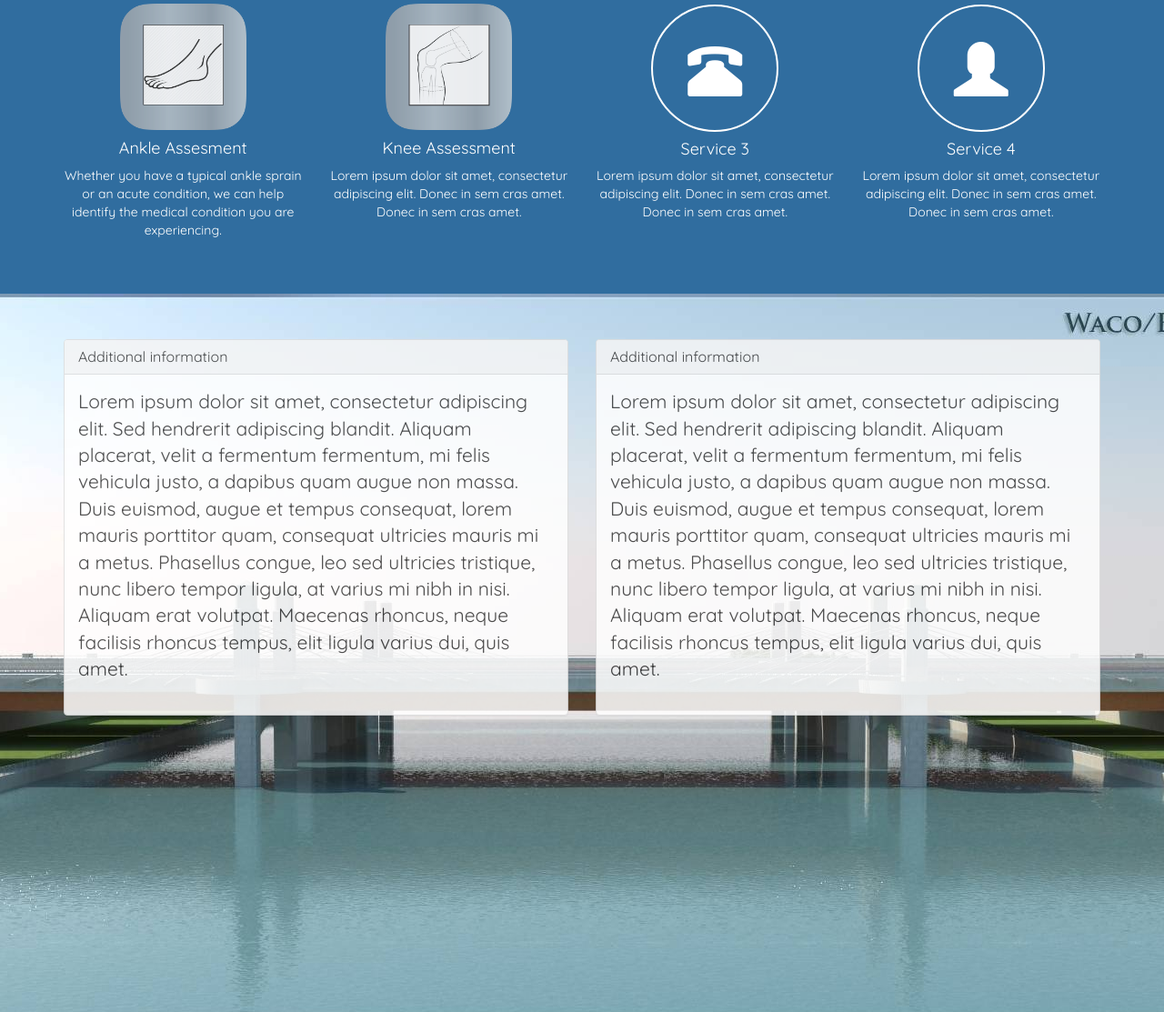
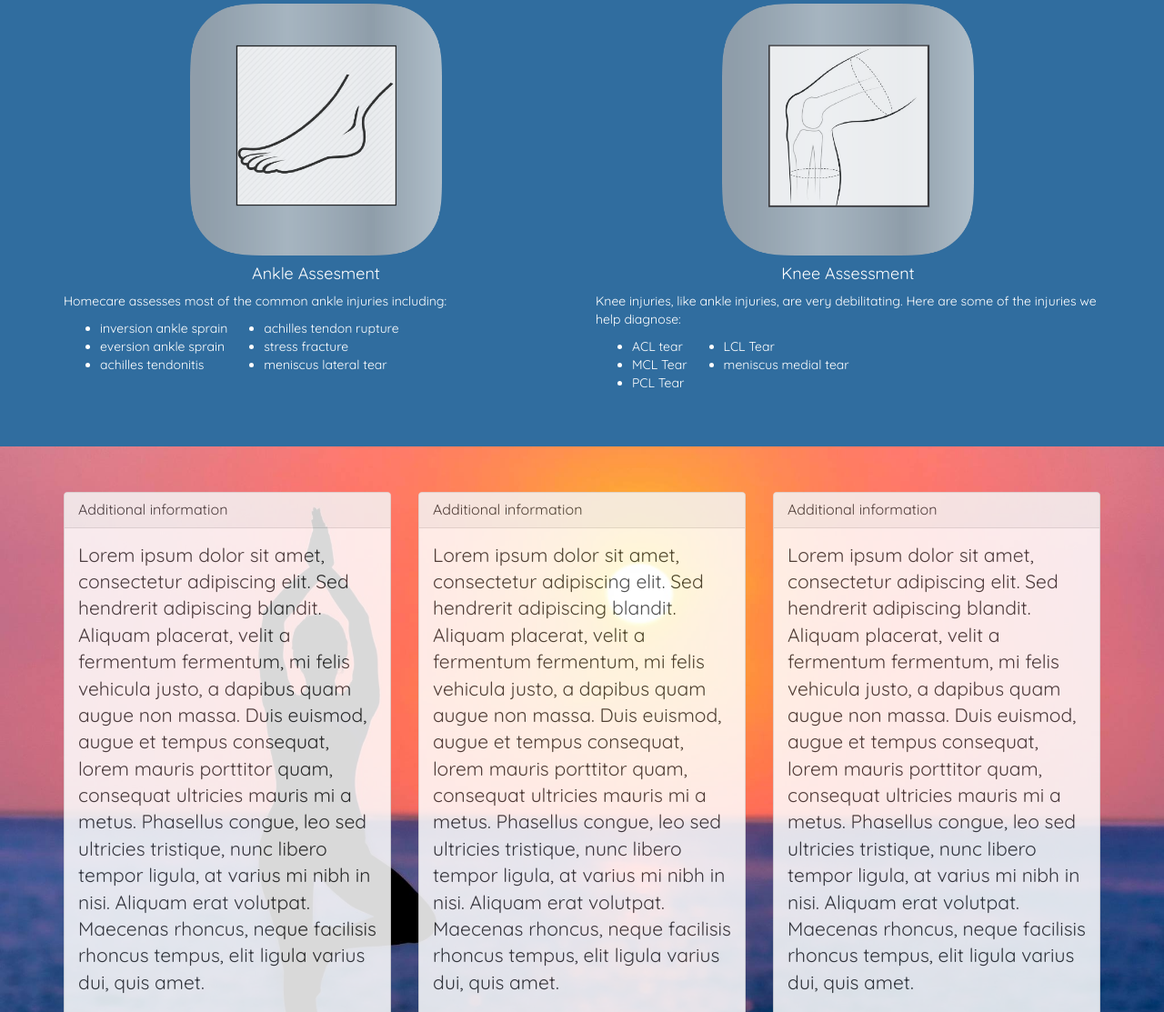
Before and after one commit to dryguy99/homecare, a website: page homecare-LP/index.html in a window 1280 px wide. Shown: the part 1396-2509 px from the top of the page at 91% size. Drawn offline with nearby package versions, Linux system fonts and the light colour scheme; some packages are replaced by stand-ins of ours.

Commit message:
final commit

```diff
--- a/homecare-LP/css/style.css
+++ b/homecare-LP/css/style.css
@@ -5,93 +5,123 @@ is available at http://www.script-tutorials.com/bootstrap-one-page-template-with
 Copyright (c) Script Tutorials. All rights reserved.
 This stylesheet and the associated (x)html may be modified in any way to fit your requirements.
 ================================================================================================= */
+
+
 /* general styles */
+
 html,
 body {
     height: 100%;
     width: 100%;
     font-family: "Quicksand", sans-serif;
 }
+
+p{
+    text-align: left;
+}
+
+
 #logo-small {
     width: 64;
     height: 64px;
     position: relative;
 }
+
 .navbar {}
+
 .navbar-default {
     background-color: #bff5ff;
     border-color: #22688e;
 }
+
 .navbar-default .navbar-brand {
     font-size: 1.2em;
     color: #000000;
 }
+
 .navbar-default .navbar-brand:hover,
 .navbar-default .navbar-brand:focus {
     color: #f96dc4;
 }
+
 .navbar-default .navbar-text {
     color: #000000;
 }
+
 .navbar-default .navbar-nav>li>a {
     color: #000000;
 }
+
 .navbar-default .navbar-nav>li>a:hover,
 .navbar-default .navbar-nav>li>a:focus {
     color: #f96dc4;
 }
+
 .navbar-default .navbar-nav>li>.dropdown-menu {
     background-color: #bff5ff;
 }
+
 .navbar-default .navbar-nav>li>.dropdown-menu>li>a {
     color: #000000;
 }
+
 .navbar-default .navbar-nav>li>.dropdown-menu>li>a:hover,
 .navbar-default .navbar-nav>li>.dropdown-menu>li>a:focus {
     color: #f96dc4;
     background-color: #22688e;
 }
+
 .navbar-default .navbar-nav>li>.dropdown-menu>li.divider {
     background-color: #22688e;
 }
+
 .navbar-default .navbar-nav .open .dropdown-menu>.active>a,
 .navbar-default .navbar-nav .open .dropdown-menu>.active>a:hover,
 .navbar-default .navbar-nav .open .dropdown-menu>.active>a:focus {
     color: #f96dc4;
     background-color: #22688e;
 }
+
 .navbar-default .navbar-nav>.active>a,
 .navbar-default .navbar-nav>.active>a:hover,
 .navbar-default .navbar-nav>.active>a:focus {
     color: #f96dc4;
     background-color: #22688e;
 }
+
 .navbar-default .navbar-nav>.open>a,
 .navbar-default .navbar-nav>.open>a:hover,
 .navbar-default .navbar-nav>.open>a:focus {
     color: #f96dc4;
     background-color: #22688e;
 }
+
 .navbar-default .navbar-toggle {
     border-color: #22688e;
 }
+
 .navbar-default .navbar-toggle:hover,
 .navbar-default .navbar-toggle:focus {
     background-color: #22688e;
 }
+
 .navbar-default .navbar-toggle .icon-bar {
     background-color: #000000;
 }
+
 .navbar-default .navbar-collapse,
 .navbar-default .navbar-form {
     border-color: #000000;
 }
+
 .navbar-default .navbar-link {
     color: #000000;
 }
+
 .navbar-default .navbar-link:hover {
     color: #f96dc4;
 }
+
 @media (max-width: 767px) {
     .navbar-default .navbar-nav .open .dropdown-menu>li>a {
         color: #000000;
@@ -107,19 +137,27 @@ body {
         background-color: #22688e;
     }
 }
+
+
 /* padded section */
+
 .pad-section {
     padding: 50px 0;
 }
+
 .pad-section img {
     width: 100%;
 }
+
+
 /* vertical-centered text */
+
 .text-vcenter {
     display: table-cell;
     text-align: center;
     vertical-align: middle;
 }
+
 .text-vcenter h1 {
     font-family: "Lora", serif;
     font-size: 4.5em;
@@ -130,13 +168,17 @@ body {
     top: -1.5em;
     color: #22688E;
 }
+
 .text-vcenter h3 {
     position: relative;
     color: #bff5ff;
     font-size: 32px;
     top: 10px;
 }
+
+
 /* additional sections */
+
 #home {
     background: url(../images/stretching.jpeg) no-repeat center center fixed;
     opacity: 0.85;
@@ -149,21 +191,28 @@ body {
     -o-background-size: cover;
     background-size: cover;
 }
+
+
 h2 {
     color: #F96DC4;
 }
+
 #logo-big {
     width: 70%;
     height: 70%;
     position: relative;
 }
+
 p.lead {
     text-align: left;
 }
+
 #services {
     background-color: #306d9f;
     color: #ffffff;
 }
+
+
 #services .glyphicon {
     border: 2px solid #FFFFFF;
     border-radius: 50%;
@@ -175,34 +224,42 @@ p.lead {
     vertical-align: middle;
     width: 140px;
 }
+
 #ankle,
 #knee {
-    width: 53%;
+    width: 50%;
 }
-@media (max-width: 1200px) and (min-width: 992px) {
+
+
+/*@media (max-width: 1200px) and (min-width: 992px) {
     #ankle,
     #knee {
         width: 66%;
     }
 }
+
+
 @media (max-width: 991px) and (min-width: 768px) {
     #ankle,
     #knee {
         width:89%;
     }
-}
+}*/
+
 #about {
     min-height:500px;
     border-top-left-radius: 50%;
     border-top-right-radius: 50%;
 }
+
 /*polygon {
   -webkit-clip-path: polygon(50% 90%, 80% 85%, 100% 75%, 100% 100%, 50% 100%, 0 100%, 0 75%, 20% 85%);
 clip-path: polygon(50% 90%, 80% 85%, 100% 75%, 100% 100%, 50% 100%, 0 100%, 0 75%, 20% 85%);
 }
 */
+
 #information {
-    background: url(../images/estate.jpg) no-repeat center center fixed;
+    background: url(../images/stretch-by-sea.jpeg) no-repeat center center fixed;
     display: table;
     height: 800px;
     position: relative;
@@ -212,11 +269,43 @@ clip-path: polygon(50% 90%, 80% 85%, 100% 75%, 100% 100%, 50% 100%, 0 100%, 0 75
     -o-background-size: cover;
     background-size: cover;
 }
+
+
+.list-left {
+    text-align:left;
+}
+
+.list-right {
+    text-align:left;
+
+}
+.list-left {
+    float:left;
+}
+
+.list-right {
+    float:left;
+}
+
 #information .panel {
     opacity: 0.85;
 }
-#google_map {
-    height: 500px;
+
+#phoneDiv {
+    height: 460px;
+}
+
+footer {
+    padding: 20px 0;
+}
+
+footer .glyphicon {
+    color: #333333;
+    font-size: 60px;
+}
+
+footer .glyphicon:hover {
+    color: #306d9f;
 }
 footer {
     padding: 20px 0;
--- a/homecare-LP/index.html
+++ b/homecare-LP/index.html
@@ -1,5 +1,6 @@
 <!DOCTYPE html>
 <html lang="en">
+
 <head>
     <meta charset="utf-8" />
     <meta name="author" content="Script Tutorials" />
@@ -15,6 +16,7 @@
     <link rel="shortcut icon" href="images/AppIcon.ico">
     <link href="https://fonts.googleapis.com/icon?family=Material+Icons" rel="stylesheet">
 </head>
+
 <body>
     <!-- navigation panel -->
     <nav class="navbar navbar-default navbar-fixed-top" role="navigation">
@@ -37,7 +39,6 @@
                     <li><a href="#services">Services</a></li>
                     <li><a href="#information">Information</a></li>
                     <li><a href="#google_map">Contact</a></li>
-                    <!-- <li><a href="http://www.script-tutorials.com/bootstrap-one-page-template-with-parallax-effect/">Back to tutorial</a></li> -->
                 </ul>
             </div>
             <!-- /.navbar-collapse -->
@@ -48,7 +49,7 @@
     <div id="home" class="home">
         <div class="text-vcenter">
             <h1>Homecare</h1>
-            <h3>Take initial assessments one step further.</h3>
+            <h3>Take self-diagnosis one step further.</h3>
         </div>
     </div>
     <div id="about" class="pad-section">
@@ -63,7 +64,7 @@
                         <br>
                         <br> As each question is answered, HomeCare technology is narrowing down the array of possible common injuries, giving each answer a score to be evaluated at the end. Once all questions are answered, it presents the injury with the highest score.
                         <br>
-                        <br> Finally, based on the possible conditions the users receive, HomeCare locates providers nearby using the BetterDoctor API.
+                        <br> Finally, based on the possible diagnoses the users receive, HomeCare locates providers nearby using the BetterDoctor API.
                         <p>
                 </div>
             </div>
@@ -76,26 +77,34 @@
             <h2 class="text-center">Our Services</h2>
             <hr />
             <div class="row text-center">
-                <div class="col-sm-3 col-xs-6">
+                <div class="col-sm-6 col-xs-6">
                     <img src="images/ankle.png" alt="Ankle Icon" id="ankle" />
                     <h4>Ankle Assesment</h4>
-                    <p>Whether you have a typical ankle sprain or an acute condition, we can help identify the medical condition you are experiencing.</p>
+                    <p>Homecare assesses most of the common ankle injuries including:
+                        <ul class="list-left">
+                            <li>inversion ankle sprain</li>
+                            <li>eversion ankle sprain</li>
+                            <li>achilles tendonitis</li>
+                        </ul>
+                        <ul class="list-right">
+                            <li> achilles tendon rupture</li>
+                            <li>stress fracture</li>
+                            <li>meniscus lateral tear</li>
+                        </ul>
                 </div>
-                <div class="col-sm-3 col-xs-6">
+                <div class="col-sm-6 col-xs-6">
                     <img src="images/knee.png" alt="Knee Icon" id="knee" />
                     <h4>Knee Assessment</h4>
-                    <p>Lorem ipsum dolor sit amet, consectetur adipiscing elit. Donec in sem cras amet. Donec in sem cras amet.</p>
-                </div>
-                <div class="col-sm-3 col-xs-6">
-                    <i class="glyphicon glyphicon-phone-alt"> </i>
-                    <h4>Service 3</h4>
-                    <p>Lorem ipsum dolor sit amet, consectetur adipiscing elit. Donec in sem cras amet. Donec in sem cras amet.</p>
-                </div>
-                <div class="col-sm-3 col-xs-6">
-                    <!-- <i class="material-icons"> </i> -->
-                    <i class="glyphicon glyphicon-user"></i>
-                    <h4>Service 4</h4>
-                    <p>Lorem ipsum dolor sit amet, consectetur adipiscing elit. Donec in sem cras amet. Donec in sem cras amet.</p>
+                    <p>Knee injuries, like ankle injuries, are very debilitating. Here are some of the injuries we help diagnose:</p>
+                    <ul class="list-left">
+                        <li>ACL tear</li>
+                        <li>MCL Tear</li>
+                        <li>PCL Tear</li>
+                    </ul>
+                    <ul class="list-right">
+                        <li> LCL Tear</li>
+                        <li> meniscus medial tear</li>
+                    </ul>
                 </div>
             </div>
         </div>
@@ -105,7 +114,7 @@
     <div id="information" class="pad-section">
         <div class="container">
             <div class="row">
-                <div class="col-sm-6">
+                <div class="col-sm-4">
                     <div class="panel panel-default">
                         <div class="panel-heading">
                             <h2 class="panel-title">Additional information</h2>
@@ -115,7 +124,17 @@
                         </div>
                     </div>
                 </div>
-                <div class="col-sm-6">
+                <div class="col-sm-4">
+                    <div class="panel panel-default">
+                        <div class="panel-heading">
+                            <h2 class="panel-title">Additional information</h2>
+                        </div>
+                        <div class="panel-body lead">
+                            Lorem ipsum dolor sit amet, consectetur adipiscing elit. Sed hendrerit adipiscing blandit. Aliquam placerat, velit a fermentum fermentum, mi felis vehicula justo, a dapibus quam augue non massa. Duis euismod, augue et tempus consequat, lorem mauris porttitor quam, consequat ultricies mauris mi a metus. Phasellus congue, leo sed ultricies tristique, nunc libero tempor ligula, at varius mi nibh in nisi. Aliquam erat volutpat. Maecenas rhoncus, neque facilisis rhoncus tempus, elit ligula varius dui, quis amet.
+                        </div>
+                    </div>
+                </div>
+                <div class="col-sm-4">
                     <div class="panel panel-default">
                         <div class="panel-heading">
                             <h2 class="panel-title">Additional information</h2>
```
Also changed, not shown: homecare-LP/images/stretch-by-sea.jpeg (added), 1 other file.
